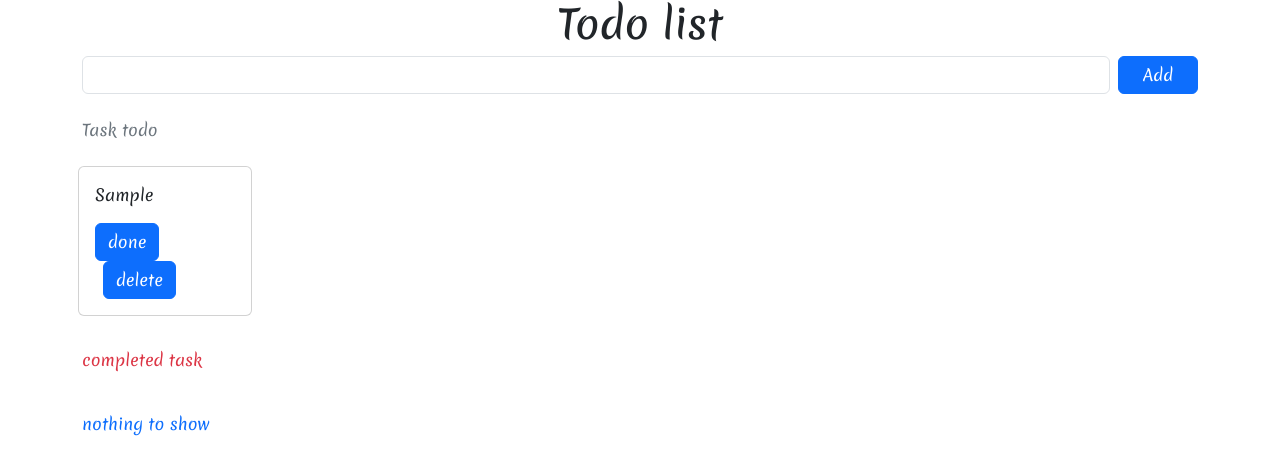
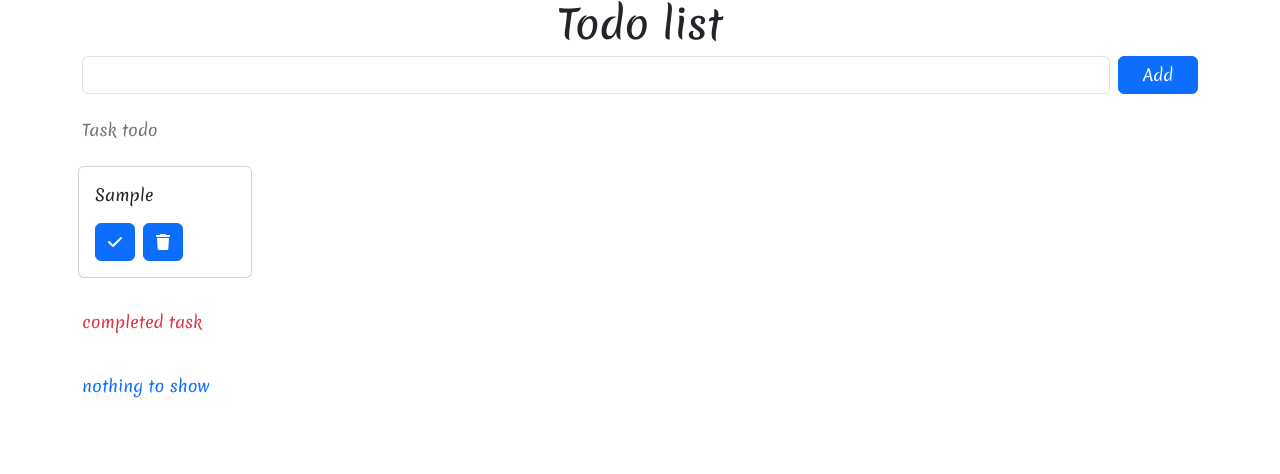
Before and after one commit to prajula255/todo-list, a React (Create React App) app: page / in a window 1280 px wide. Both pictures are taken after typing "Sample" into the empty fields and a click on the button "Add". Shown: the top 474 px of the page. Built offline with nearby package versions, Linux system fonts and the light colour scheme.

Commit message:
icons added

```diff
--- a/public/index.html
+++ b/public/index.html
@@ -21,6 +21,9 @@
     href="https://fonts.googleapis.com/css2?family=Caveat:wght@400..700&family=Geist:wght@100..900&family=Merienda:wght@300..900&display=swap"
     rel="stylesheet">
 
+<!-- font awesome -->
+    <script src="https://kit.fontawesome.com/0f33825d0a.js" crossorigin="anonymous"></script>
+
   <title>TODO</title>
 </head>
 
--- a/src/App.js
+++ b/src/App.js
@@ -35,7 +35,7 @@ function App() {
   return (
     <div className="container">
       <Heading1 value={"Todo list"} className="text-center" />
-      <div className="d-flex gap-2">
+      <div className="d-flex gap-2 ">
         <TextInput value={input} onChange={(e) => setInput(e.target.value)} />
         <Button label={"Add"} onClick={handleAdd} />
       </div>
@@ -49,7 +49,7 @@ function App() {
               </div>
             )) :
             (
-              <div>
+              <div className='text-success'>
                 <p>nothing to show</p>
               </div>
             )
--- a/src/components/card.jsx
+++ b/src/components/card.jsx
@@ -6,9 +6,9 @@ function Card({ todo, onDone, onDelete }) {
                 <div class="card-body">
                     <p class="card-text">{todo}</p>
                     {
-                        onDone && <a href="#" class="btn btn-primary" onClick={onDone}>done</a>
+                        onDone && <a href="#" class="btn btn-primary" onClick={onDone}><i class="fa-solid fa-check"></i></a>
                     }
-                    <a href="#" class="ms-2 btn btn-primary" onClick={onDelete}>delete</a>
+                    <a href="#" class="ms-2 btn btn-primary" onClick={onDelete}><i class="fa-solid fa-trash"></i></a>
 
                 </div>
             </div>
```
